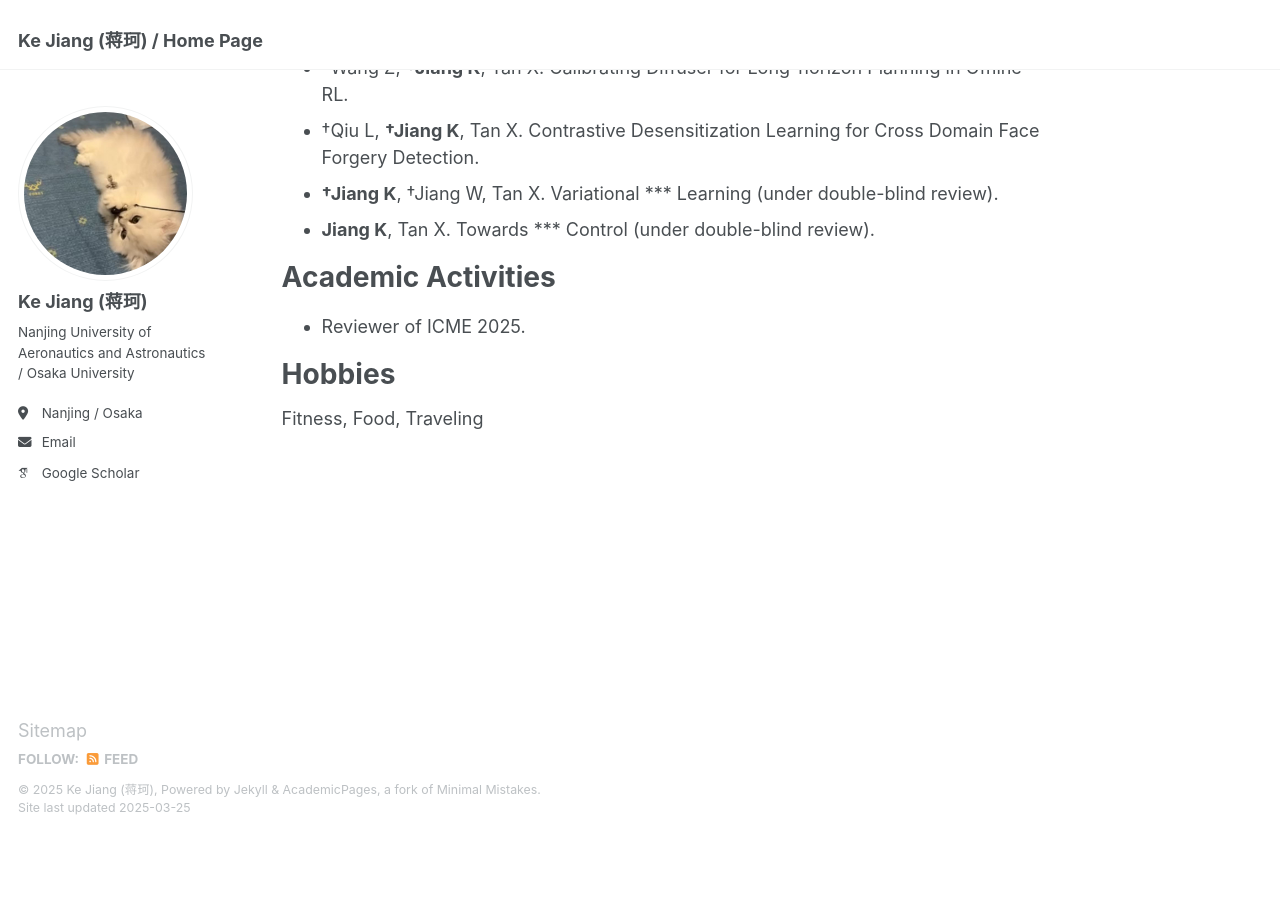
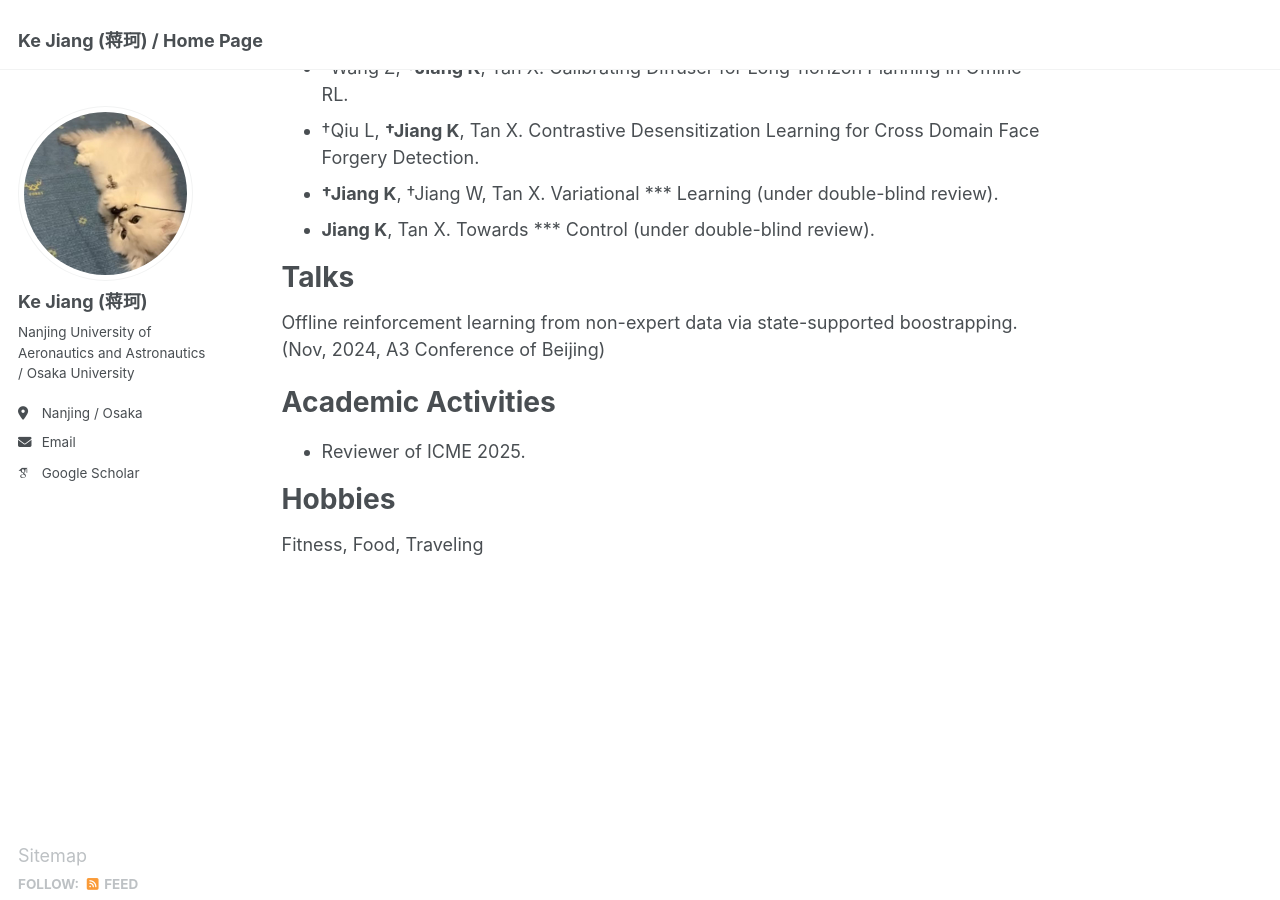
Before and after one commit to Jack10843/Jack10843.github.io, a Jekyll site: the page built from _pages/about.md, in a window 1280 px wide and 900 px high, scrolled down 1539 px. Built offline with Jekyll 4.4.1, drawn with Linux system fonts in a browser that asks for light colours; some web fonts are replaced; before the commit the page ends 2375 px from its top, so only the background shows below that.

Commit message:
Update about.md

```diff
--- a/_pages/about.md
+++ b/_pages/about.md
@@ -45,6 +45,10 @@ Preprints
  - **†Jiang K**, †Jiang W, Tan X. Variational *** Learning (under double-blind review).
  - **Jiang K**, Tan X. Towards *** Control (under double-blind review).
 
+Talks
+======
+Offline reinforcement learning from non-expert data via state-supported boostrapping. (Nov, 2024, A3 Conference of Beijing)
+
 Academic Activities
 ======
  - Reviewer of ICME 2025.
```
